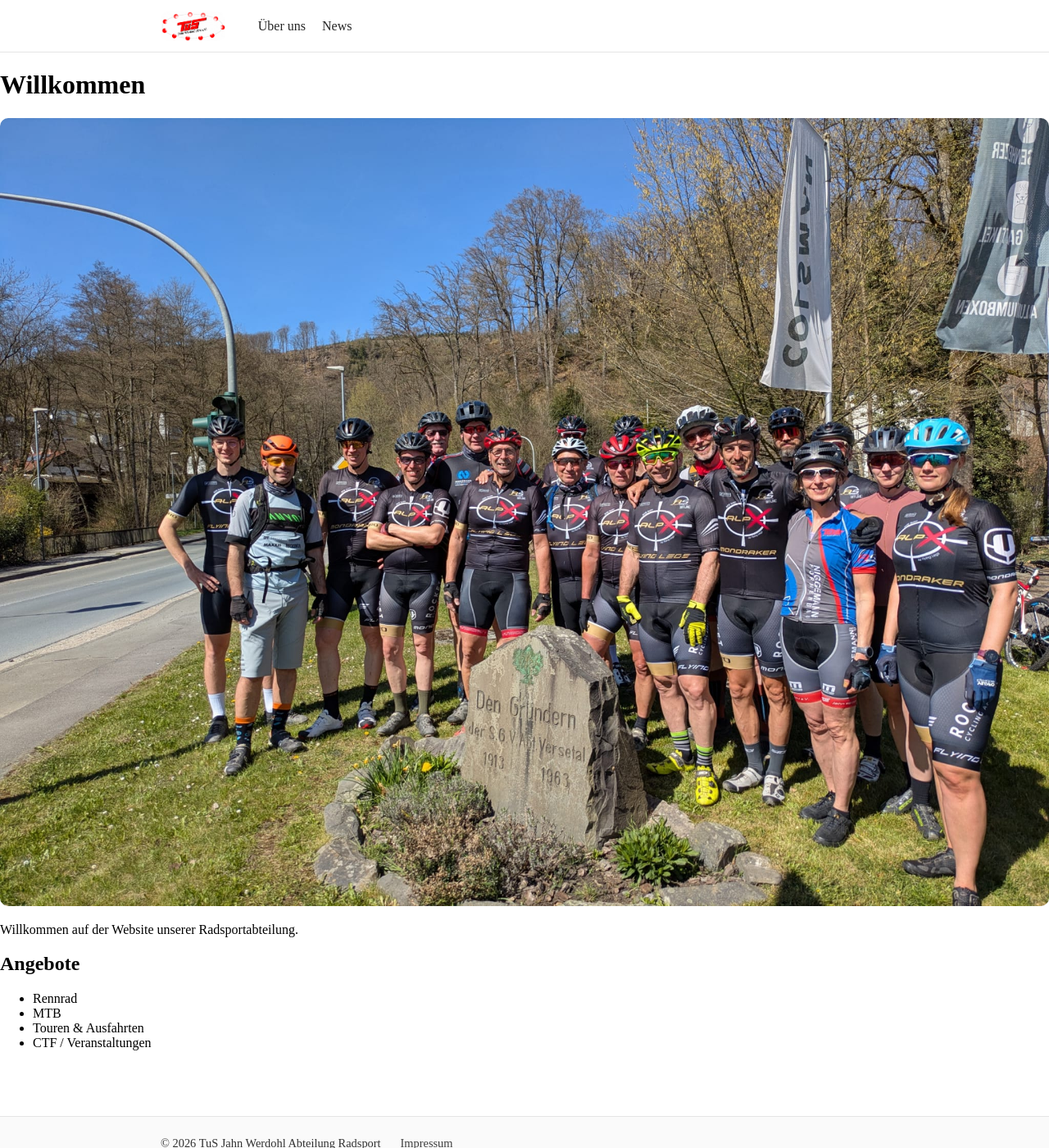
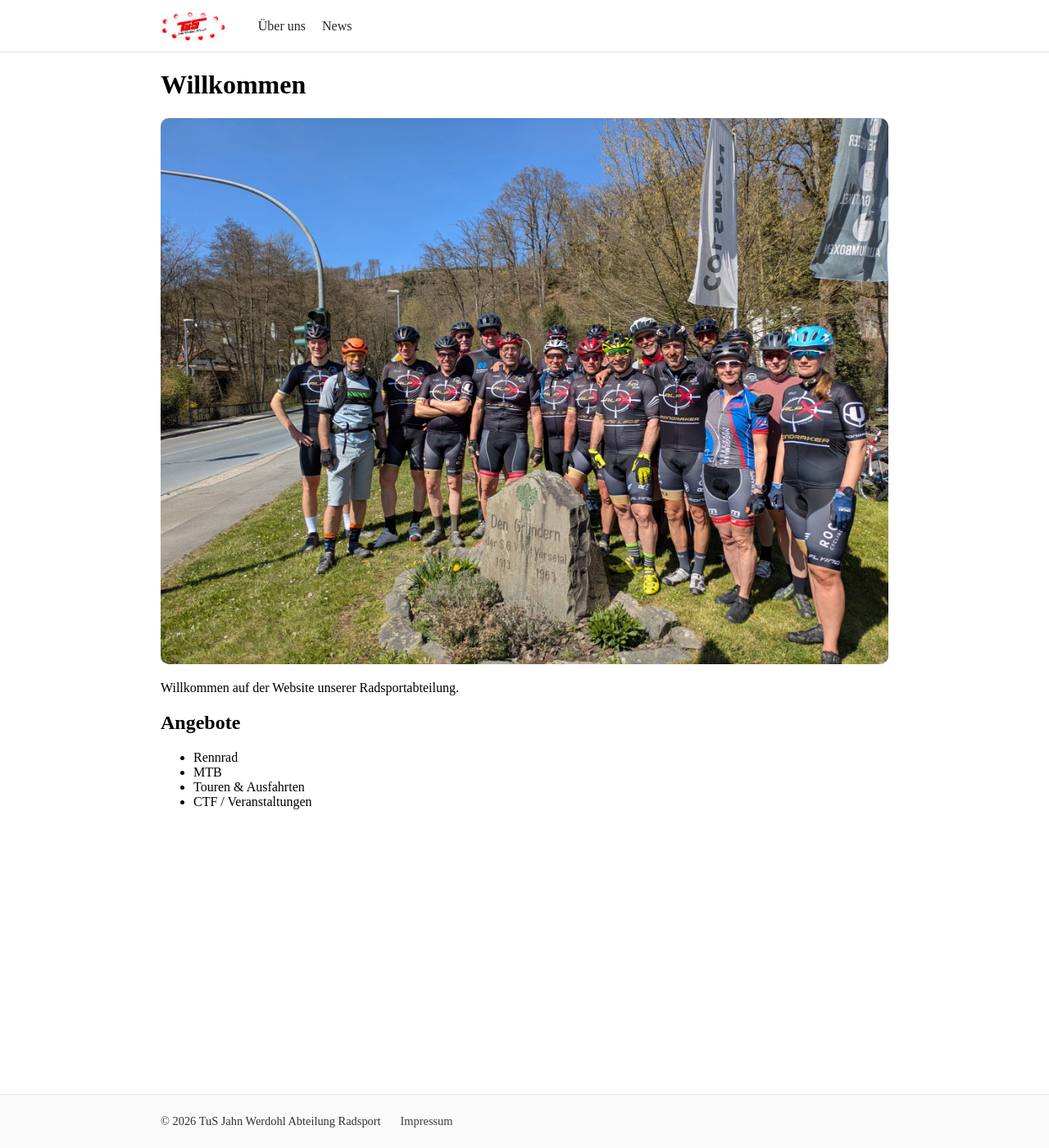
Before and after one commit to Tobiw87/tus-radsport, a Jekyll site: the page built from index.md, in a window 1280 px wide and 1400 px high. Shown: the whole window at 82% size. Built offline with Jekyll 4.4.1, drawn with Linux system fonts in a browser that asks for light colours.

Commit message:
main - center

```diff
--- a/_layouts/default.html
+++ b/_layouts/default.html
@@ -24,8 +24,10 @@
     </div>
   </header>
   <main class="site-main">
-    <h1>{{ page.title }}</h1>
-    {{ content }}
+    <div class="wrap">
+      <h1>{{ page.title }}</h1>
+      {{ content }}
+    </div>
   </main>
   <footer class="site-footer">
     <div class="wrap footer-inner">
--- a/assets/css/style.css
+++ b/assets/css/style.css
@@ -18,6 +18,12 @@ body {
   margin: 0;
   /* dein padding-top für den fixed header bleibt */
   padding-top: var(--header-height);
+}
+
+.wrap {
+  max-width: var(--max-width);
+  margin: 0 auto;
+  padding: 0 16px;
 }
 
 /* =========================
@@ -50,7 +56,7 @@ body {
   margin-left: 24px;
 }
 
-.brand img {
+.brand-logo {
   height: 36px;
   width: auto;
   display: block;
```
